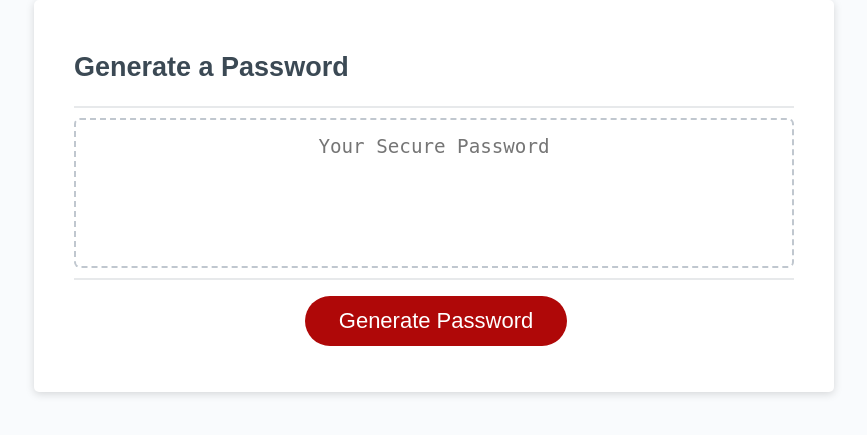
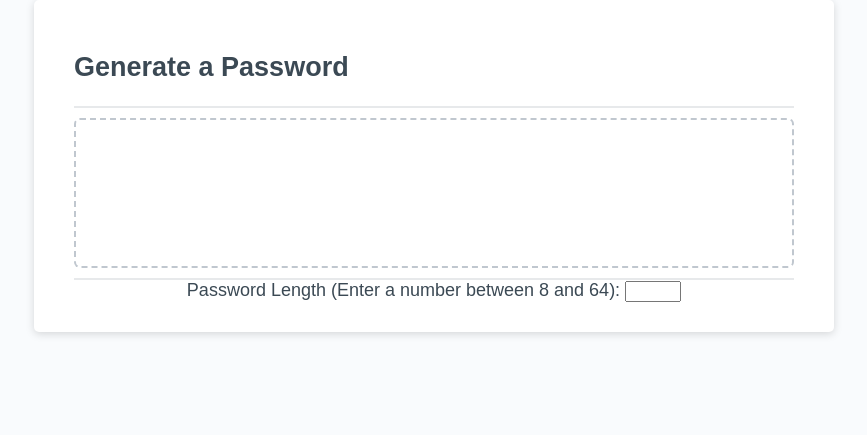
Before and after one commit to mjgross82/pw-generator-redux, a PHP site: page / in a window 1280 px wide. Shown: the part 130-565 px from the top of the page, without its empty margins (206-1073 px from the left). Run offline with PHP 8.4, Linux system fonts and the light colour scheme.

Commit message:
Removed Generate Password button. Added password length input.

```diff
--- a/index.php
+++ b/index.php
@@ -23,10 +23,13 @@
             id="password"
             placeholder="Your Secure Password"
             aria-label="Generated Password"
-          ></textarea>
+         >
+        </textarea>
         </div>
         <div class="card-footer">
-          <button id="generate" class="btn">Generate Password</button>
+            <form method="post" action="<?php echo $_SERVER['PHP_SELF'];?>">
+                Password Length (Enter a number between 8 and 64): <input name="pwLength" type="number" min="8" max="64"><br>
+            </form>
         </div>
       </div>
     </div>
```
